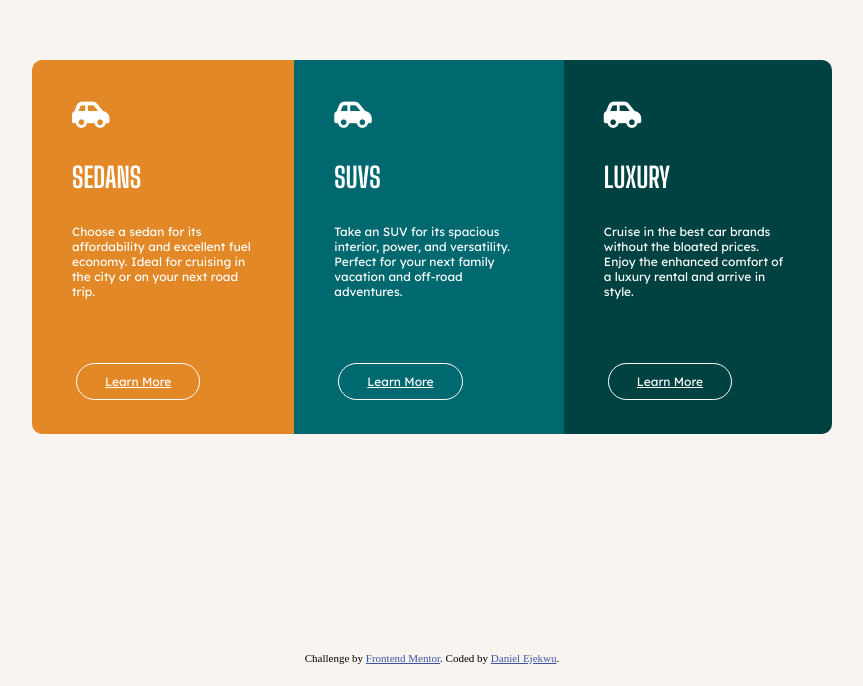
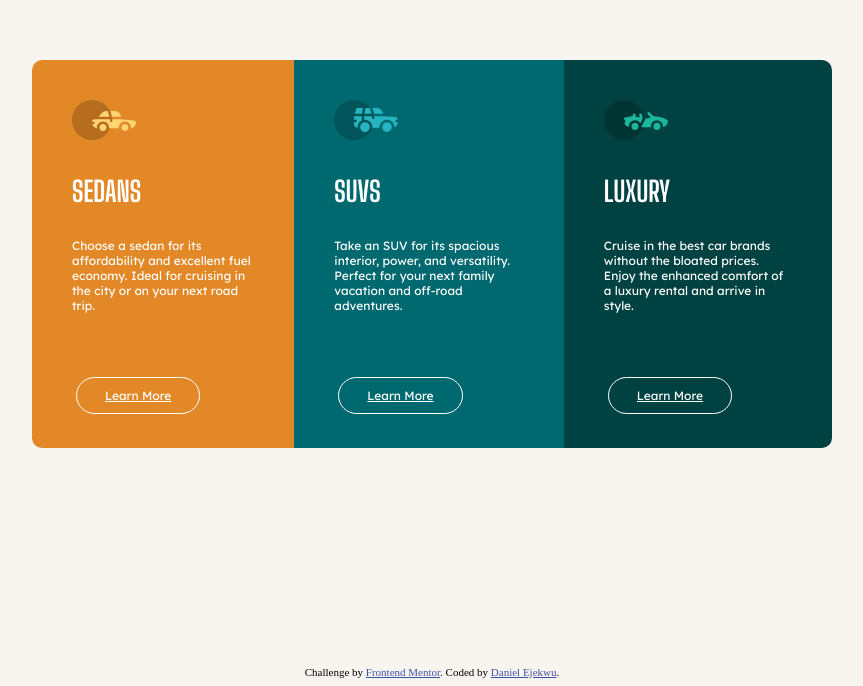
Before and after one commit to Danielejekwu/3-column, a plain HTML site: page index.html in a window 1280 px wide. Shown: the part 180-866 px from the top of the page, without its empty margins (208-1071 px from the left). Drawn offline with Linux system fonts and the light colour scheme.

Commit message:
Add files via upload

```diff
--- a/index.html
+++ b/index.html
@@ -31,7 +31,7 @@
     <div class="boxes">
 
 <div class="box1">
-<i class="Icons fas fa-car-side" style="font-size:30px;"></i>
+<img src="images/icon-sedans.svg" alt="">
   <h1>SEDANS</h1>
   <p>
   Choose a sedan for its affordability and excellent fuel economy. Ideal for cruising in the city
@@ -41,7 +41,7 @@
   </div>
 
   <div class="box2">
-<i class="Icons fas fa-car-side" style="font-size:30px;"></i>
+<img src="images/icon-suvs.svg" alt="">
     <h1>SUVS</h1>
     <p>
       Take an SUV for its spacious interior, power, and versatility. Perfect for your next family vacation
@@ -50,7 +50,8 @@
   <button class="button button1">Learn More</button>
     </div>
     <div class="box3">
-<i class="Icons fas fa-car-side" style="font-size:30px;"></i>
+      <img src="images/icon-luxury.svg" alt="">
+
       <h1>LUXURY</h1>
       <p>
         Cruise in the best car brands without the bloated prices. Enjoy the enhanced comfort of a luxury
```
